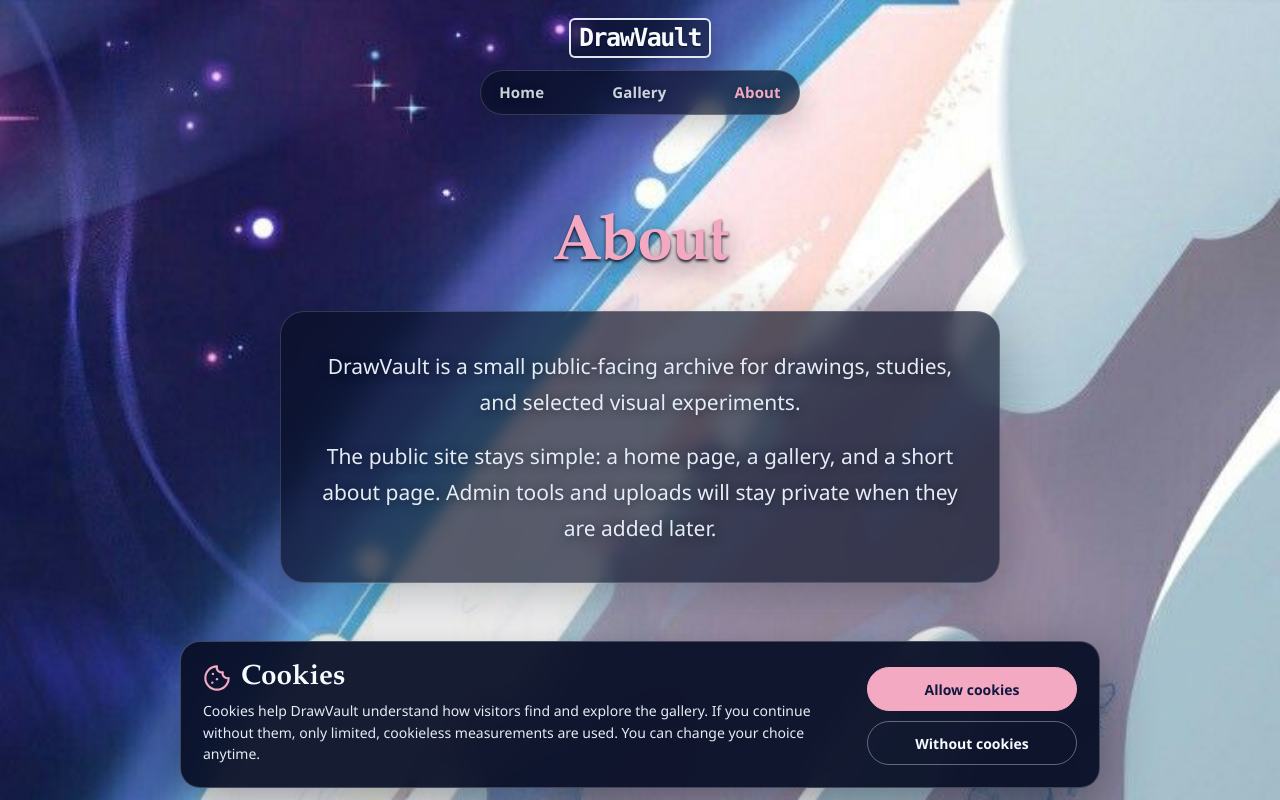
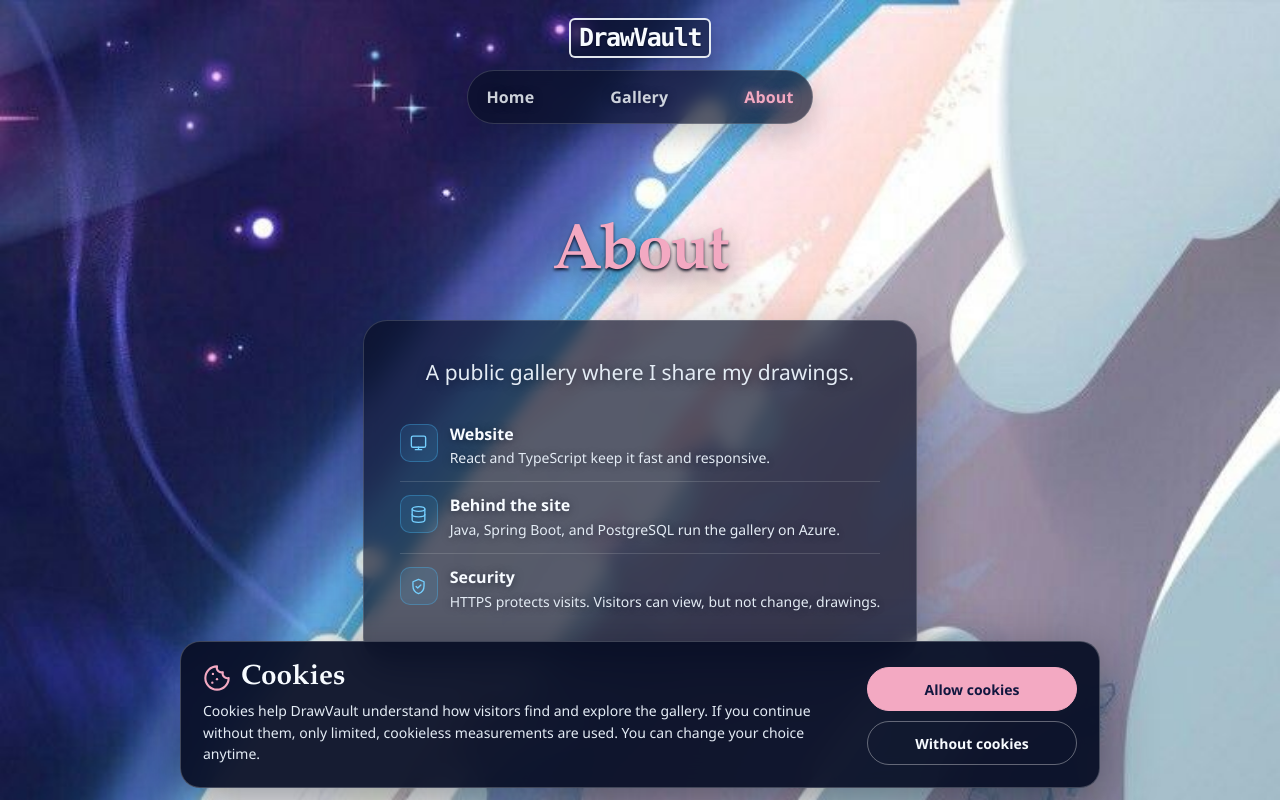
Before and after one commit to vitinzx7/DrawVault, a React (Vite) app in the folder drawvault-web/: page /about in a window 1280 px wide. Built offline with nearby package versions, Linux system fonts and the light colour scheme; no server answers.

Commit message:
feat(web): improve portfolio presentation and interaction tracking

```diff
--- a/drawvault-web/src/App.css
+++ b/drawvault-web/src/App.css
@@ -86,21 +86,25 @@
   border-radius: 999px;
   box-shadow: 0 10px 30px rgb(3 7 24 / 22%);
   display: flex;
-  flex-wrap: wrap;
-  gap: clamp(28px, 6vw, 64px);
+  flex-wrap: nowrap;
+  gap: clamp(24px, 5vw, 56px);
   justify-content: center;
   max-width: calc(100% - 36px);
-  padding: 8px 16px;
+  padding: 4px 8px;
   width: fit-content;
   -webkit-backdrop-filter: blur(8px);
 }
 
 .site-nav a {
+  align-items: center;
   color: rgb(247 251 255 / 82%);
-  font-size: 15px;
+  display: inline-flex;
+  font-size: 16px;
   font-weight: 600;
+  justify-content: center;
   letter-spacing: 0.01em;
-  padding: 2px;
+  min-height: 44px;
+  padding: 8px 10px;
   text-decoration: none;
   text-shadow: 0 1px 8px rgb(3 7 24 / 56%);
 }
@@ -109,6 +113,13 @@
 .site-nav a:hover,
 .site-nav a:focus-visible {
   color: var(--accent);
+}
+
+.site-nav a.active {
+  text-shadow:
+    0 1px 8px rgb(3 7 24 / 56%),
+    0 0 8px rgb(243 169 194 / 68%),
+    0 0 18px rgb(243 169 194 / 34%);
 }
 
 .site-nav a:focus-visible {
@@ -169,6 +180,63 @@
   margin: 22px auto 0;
   max-width: 660px;
   text-shadow: 0 2px 12px rgb(3 7 24 / 72%);
+}
+
+.hero-contact-links {
+  display: flex;
+  gap: 8px;
+  justify-content: center;
+  margin-top: 18px;
+}
+
+.hero-contact-link {
+  align-items: center;
+  border-radius: 12px;
+  color: rgb(247 251 255 / 82%);
+  display: inline-flex;
+  height: 44px;
+  justify-content: center;
+  transition:
+    background-color 140ms cubic-bezier(0.23, 1, 0.32, 1),
+    color 140ms cubic-bezier(0.23, 1, 0.32, 1),
+    transform 140ms cubic-bezier(0.23, 1, 0.32, 1);
+  width: 44px;
+}
+
+.hero-contact-link svg {
+  filter: drop-shadow(0 0 6px rgb(247 251 255 / 28%));
+  height: 22px;
+  width: 22px;
+}
+
+.hero-contact-icon--outline {
+  fill: none;
+  stroke: currentColor;
+  stroke-linecap: round;
+  stroke-linejoin: round;
+  stroke-width: 1.7;
+}
+
+.hero-contact-icon--filled {
+  fill: currentColor;
+  stroke: none;
+}
+
+.hero-contact-link:active {
+  background: rgb(247 251 255 / 10%);
+  transform: scale(0.96);
+}
+
+.hero-contact-link:focus-visible {
+  outline: 2px solid var(--text-on-image);
+  outline-offset: 2px;
+}
+
+@media (hover: hover) and (pointer: fine) {
+  .hero-contact-link:hover {
+    background: rgb(247 251 255 / 10%);
+    color: var(--accent);
+  }
 }
 
 .section {
@@ -473,20 +541,78 @@
   border-radius: 24px;
   box-shadow: 0 18px 54px rgb(3 7 24 / 28%);
   display: grid;
-  gap: 18px;
+  gap: 22px;
   max-width: 720px;
   padding: clamp(22px, 4vw, 36px);
-  text-align: center;
+  width: 100%;
   -webkit-backdrop-filter: blur(8px);
 }
 
-.about-copy p {
+.about-intro {
   color: var(--text-on-image-muted);
-  font-size: clamp(17px, 2vw, 21px);
+  font-size: clamp(18px, 2vw, 21px);
   font-weight: 500;
-  line-height: 1.72;
+  line-height: 1.5;
   margin: 0;
+  text-align: center;
   text-shadow: 0 1px 10px rgb(3 7 24 / 50%);
+}
+
+.about-highlights {
+  display: grid;
+  list-style: none;
+  margin: 0;
+  padding: 0;
+}
+
+.about-highlight {
+  align-items: start;
+  display: grid;
+  gap: 12px;
+  grid-template-columns: 38px minmax(0, 1fr);
+  padding: 13px 0;
+  text-align: left;
+}
+
+.about-highlight + .about-highlight {
+  border-top: 1px solid rgb(255 255 255 / 14%);
+}
+
+.about-highlight-icon {
+  align-items: center;
+  background: rgb(71 191 255 / 12%);
+  border: 1px solid rgb(71 191 255 / 32%);
+  border-radius: 10px;
+  display: flex;
+  height: 38px;
+  justify-content: center;
+  width: 38px;
+}
+
+.about-highlight-icon svg {
+  fill: none;
+  height: 19px;
+  stroke: #75d0ff;
+  stroke-linecap: round;
+  stroke-linejoin: round;
+  stroke-width: 1.7;
+  width: 19px;
+}
+
+.about-highlight h3 {
+  color: var(--text-on-image);
+  font-size: 16px;
+  line-height: 1.3;
+  margin: 0 0 3px;
+  text-shadow: 0 1px 8px rgb(3 7 24 / 50%);
+}
+
+.about-highlight p {
+  color: var(--text-on-image-muted);
+  font-size: 14px;
+  line-height: 1.5;
+  margin: 0;
+  text-shadow: 0 1px 8px rgb(3 7 24 / 45%);
 }
 
 .analytics-consent {
@@ -627,7 +753,7 @@
   }
 
   .site-nav {
-    gap: 28px;
+    gap: 20px;
   }
 
   .hero-section {
@@ -701,6 +827,15 @@
     transform: none;
   }
 
+  .hero-contact-link {
+    transition: none;
+  }
+
+  .hero-contact-link:active {
+    opacity: 0.75;
+    transform: none;
+  }
+
   .analytics-consent-button,
   .analytics-consent-settings {
     transition: none;
--- a/drawvault-web/src/analytics/googleAnalytics.ts
+++ b/drawvault-web/src/analytics/googleAnalytics.ts
@@ -84,6 +84,22 @@ export function updateAnalyticsConsent(consent: AnalyticsConsent) {
   }
 }
 
+export function trackArtworkOpen(
+  artworkId: string,
+  artworkName: string,
+) {
+  window.gtag?.('event', 'artwork_open', {
+    artwork_id: artworkId,
+    artwork_name: artworkName,
+  })
+}
+
+export function trackContactClick(contactType: 'email' | 'github') {
+  window.gtag?.('event', 'contact_click', {
+    contact_type: contactType,
+  })
+}
+
 export function initializeGoogleAnalytics() {
   if (window.gtag) {
     return
--- a/drawvault-web/src/components/About.tsx
+++ b/drawvault-web/src/components/About.tsx
@@ -6,15 +6,51 @@ export function About() {
       </div>
       <div className="about-layout">
         <div className="about-copy">
-          <p>
-            DrawVault is a small public-facing archive for drawings, studies,
-            and selected visual experiments.
+          <p className="about-intro">
+            A public gallery where I share my drawings.
           </p>
-          <p>
-            The public site stays simple: a home page, a gallery, and a short
-            about page. Admin tools and uploads will stay private when they are
-            added later.
-          </p>
+
+          <ul className="about-highlights">
+            <li className="about-highlight">
+              <span className="about-highlight-icon">
+                <svg aria-hidden="true" viewBox="0 0 24 24">
+                  <rect height="14" rx="2" width="18" x="3" y="4" />
+                  <path d="M8 21h8M12 18v3" />
+                </svg>
+              </span>
+              <div>
+                <h3>Website</h3>
+                <p>React and TypeScript keep it fast and responsive.</p>
+              </div>
+            </li>
+
+            <li className="about-highlight">
+              <span className="about-highlight-icon">
+                <svg aria-hidden="true" viewBox="0 0 24 24">
+                  <ellipse cx="12" cy="5" rx="8" ry="3" />
+                  <path d="M4 5v7c0 1.7 3.6 3 8 3s8-1.3 8-3V5" />
+                  <path d="M4 12v7c0 1.7 3.6 3 8 3s8-1.3 8-3v-7" />
+                </svg>
+              </span>
+              <div>
+                <h3>Behind the site</h3>
+                <p>Java, Spring Boot, and PostgreSQL run the gallery on Azure.</p>
+              </div>
+            </li>
+
+            <li className="about-highlight">
+              <span className="about-highlight-icon">
+                <svg aria-hidden="true" viewBox="0 0 24 24">
+                  <path d="M12 3 5 6v5c0 4.6 2.9 8.8 7 10 4.1-1.2 7-5.4 7-10V6l-7-3Z" />
+                  <path d="m9 12 2 2 4-4" />
+                </svg>
+              </span>
+              <div>
+                <h3>Security</h3>
+                <p>HTTPS protects visits. Visitors can view, but not change, drawings.</p>
+              </div>
+            </li>
+          </ul>
         </div>
       </div>
     </section>
--- a/drawvault-web/src/components/Gallery.tsx
+++ b/drawvault-web/src/components/Gallery.tsx
@@ -4,6 +4,7 @@ import {
   listPublicArtworks,
   type ArtworkResponse,
 } from '../api/artworks'
+import { trackArtworkOpen } from '../analytics/googleAnalytics'
 
 type GalleryStatus = 'loading' | 'success' | 'error'
 
@@ -124,6 +125,10 @@ export function Gallery() {
               <button
                 className="art-tile-button"
                 onClick={() => {
+                  trackArtworkOpen(
+                    artwork.id,
+                    getArtworkDisplayName(artwork),
+                  )
                   setSelectedArtwork(artwork)
                   setIsModalClosing(false)
                 }}
--- a/drawvault-web/src/components/Hero.tsx
+++ b/drawvault-web/src/components/Hero.tsx
@@ -1,3 +1,5 @@
+import { trackContactClick } from '../analytics/googleAnalytics'
+
 export function Hero() {
   return (
     <section className="hero-section" id="home">
@@ -6,6 +8,39 @@ export function Hero() {
         <p className="hero-summary">
           A personal repository of freehand drawings created since 2019.
         </p>
+        <nav aria-label="Contact links" className="hero-contact-links">
+          <a
+            aria-label="Email Victor Douglas"
+            className="hero-contact-link"
+            href="mailto:victordouglas0412@gmail.com"
+            onClick={() => trackContactClick('email')}
+          >
+            <svg
+              aria-hidden="true"
+              className="hero-contact-icon hero-contact-icon--outline"
+              viewBox="0 0 24 24"
+            >
+              <rect height="14" rx="2" width="18" x="3" y="5" />
+              <path d="m4 7 8 6 8-6" />
+            </svg>
+          </a>
+          <a
+            aria-label="Visit Victor Douglas on GitHub"
+            className="hero-contact-link"
+            href="https://github.com/vitinzx7"
+            onClick={() => trackContactClick('github')}
+            rel="noopener noreferrer"
+            target="_blank"
+          >
+            <svg
+              aria-hidden="true"
+              className="hero-contact-icon hero-contact-icon--filled"
+              viewBox="0 0 24 24"
+            >
+              <path d="M12 2a10 10 0 0 0-3.16 19.49c.5.09.68-.22.68-.48v-1.88c-2.78.6-3.37-1.18-3.37-1.18-.45-1.16-1.11-1.47-1.11-1.47-.91-.62.07-.61.07-.61 1 .07 1.53 1.03 1.53 1.03.9 1.53 2.35 1.09 2.92.83.09-.65.35-1.09.64-1.34-2.22-.25-4.56-1.11-4.56-4.94 0-1.09.39-1.98 1.03-2.68-.1-.25-.45-1.27.1-2.64 0 0 .84-.27 2.75 1.02A9.6 9.6 0 0 1 12 7.32a9.6 9.6 0 0 1 2.5.34c1.91-1.29 2.75-1.02 2.75-1.02.55 1.37.2 2.39.1 2.64.64.7 1.03 1.59 1.03 2.68 0 3.84-2.34 4.69-4.57 4.93.36.31.68.92.68 1.85v2.27c0 .27.18.58.69.48A10 10 0 0 0 12 2Z" />
+            </svg>
+          </a>
+        </nav>
       </div>
     </section>
   )
```
